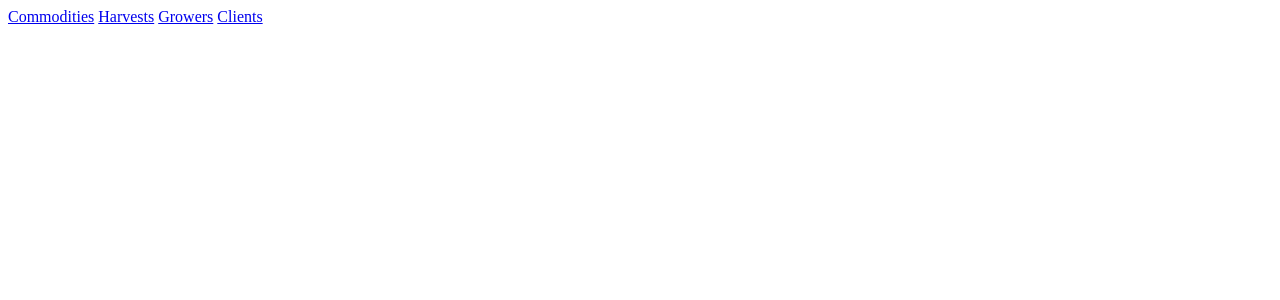
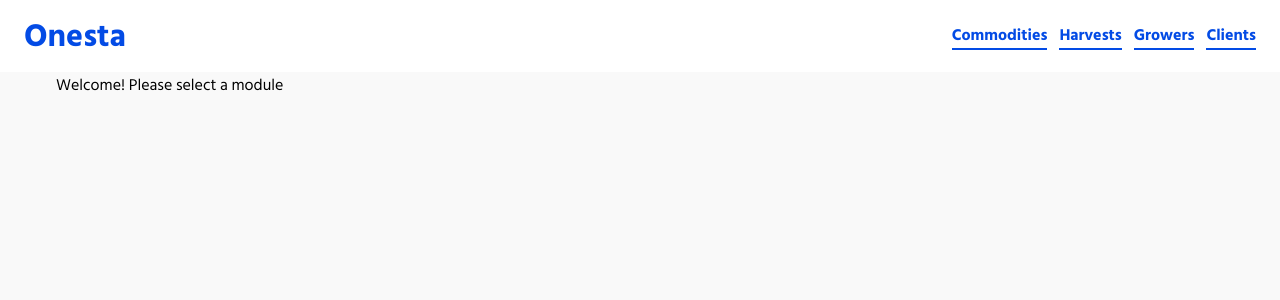
Before and after one commit to cmolina/dev-tests, a SvelteKit app in the folder front-end/: page / in a window 1280 px wide. Shown: the top 300 px of the page. Built offline with nearby package versions, Linux system fonts and the light colour scheme.

Commit message:
Styles for the tables

```diff
--- a/front-end/src/app.html
+++ b/front-end/src/app.html
@@ -1,12 +1,21 @@
 <!doctype html>
 <html lang="en">
+
 <head>
 	<meta charset="utf-8" />
 	<link rel="icon" href="%sveltekit.assets%/favicon.png" />
 	<meta name="viewport" content="width=device-width, initial-scale=1" />
+
+	<link rel="preconnect" href="https://fonts.googleapis.com">
+	<link rel="preconnect" href="https://fonts.gstatic.com" crossorigin>
+	<link href="https://fonts.googleapis.com/css2?family=Hind+Siliguri:wght@300;400;500;600;700&display=swap"
+		rel="stylesheet">
+
 	%sveltekit.head%
 </head>
+
 <body data-sveltekit-preload-data="hover">
 	<div style="display: contents">%sveltekit.body%</div>
 </body>
+
 </html>
--- /dev/null
+++ b/front-end/src/routes/+layout.svelte
@@ -0,0 +1,90 @@
+<header>
+	<h1>
+		<a href="/">Onesta</a>
+	</h1>
+	<a href="/commodities">Commodities</a>
+	<a href="/harvests">Harvests</a>
+	<a href="/growers">Growers</a>
+	<a href="/clients">Clients</a>
+</header>
+
+<main>
+	<slot />
+</main>
+
+<style>
+	:global(*) {
+		font-family: 'Hind Siliguri', sans-serif;
+		font-weight: 400;
+		font-style: normal;
+		box-sizing: border-box;
+
+		--primary: #034be5;
+		--primary-dark-1: #0238ac;
+		--primary-dark-2: #012a81;
+	}
+
+	:global(html, body) {
+		height: 100%;
+		margin: 0;
+	}
+
+	header {
+		padding: 12px 24px;
+		display: flex;
+		align-items: center;
+		justify-content: flex-end;
+		gap: 12px;
+
+		h1 {
+			flex: auto;
+			margin: 0;
+
+			a {
+				border: none;
+			}
+		}
+	}
+
+	main {
+		padding: 0 56px;
+		background-color: #f9f9f9;
+		overflow: auto;
+		height: 100%;
+	}
+
+	h1 {
+		font-weight: 700;
+		line-height: 48px;
+	}
+
+	a {
+		font-weight: 700;
+		text-decoration: none;
+		border-bottom: 2px solid;
+		color: var(--primary);
+	}
+
+	a:hover {
+		color: var(--primary-dark-1);
+	}
+
+	a:active {
+		color: var(--primary-dark-2);
+	}
+
+	:global(:is(a, button).button) {
+		height: 40px;
+		margin: 8px;
+		border-radius: 9999px;
+		color: white;
+		padding: 0 24px;
+		font-weight: 700;
+		font-size: 16px;
+		text-decoration: none;
+		background-color: var(--primary);
+		display: inline-block;
+		align-content: center;
+		border: none;
+	}
+</style>
--- a/front-end/src/routes/+page.svelte
+++ b/front-end/src/routes/+page.svelte
@@ -1,4 +1 @@
-<a href="/commodities">Commodities</a>
-<a href="/harvests">Harvests</a>
-<a href="/growers">Growers</a>
-<a href="/clients">Clients</a>
+Welcome! Please select a module
--- a/front-end/src/routes/clients/+page.svelte
+++ b/front-end/src/routes/clients/+page.svelte
@@ -1,4 +1,5 @@
 <script lang="ts">
+	import '../table.css';
 	import { onesta } from '$lib';
 
 	const clients = onesta.GET('/v1/clients/');
--- a/front-end/src/routes/commodities/+page.svelte
+++ b/front-end/src/routes/commodities/+page.svelte
@@ -1,4 +1,5 @@
 <script lang="ts">
+	import '../table.css';
 	import { onesta } from '$lib';
 
 	const commodities = onesta.GET('/v1/commodities/');
--- a/front-end/src/routes/growers/+page.svelte
+++ b/front-end/src/routes/growers/+page.svelte
@@ -1,4 +1,5 @@
 <script lang="ts">
+	import '../table.css';
 	import { onesta } from '$lib';
 
 	const growers = onesta.GET('/v1/growers/');
--- a/front-end/src/routes/harvests/+page.svelte
+++ b/front-end/src/routes/harvests/+page.svelte
@@ -1,4 +1,5 @@
 <script lang="ts">
+	import '../table.css';
 	import { onesta } from '$lib';
 
 	const harvests = onesta.GET('/v1/harvests/');
@@ -6,7 +7,7 @@
 
 <h1>Harvests</h1>
 
-<a href="harvests/new">New harvest</a>
+<a class="button" href="harvests/new" style="float: right;">New harvest</a>
 
 {#await harvests}
 	<p>Loading…</p>
```
Also changed, not shown: front-end/src/routes/table.css (added, +52 -0 lines). Lines whose indentation alone changed are shown as unchanged.
